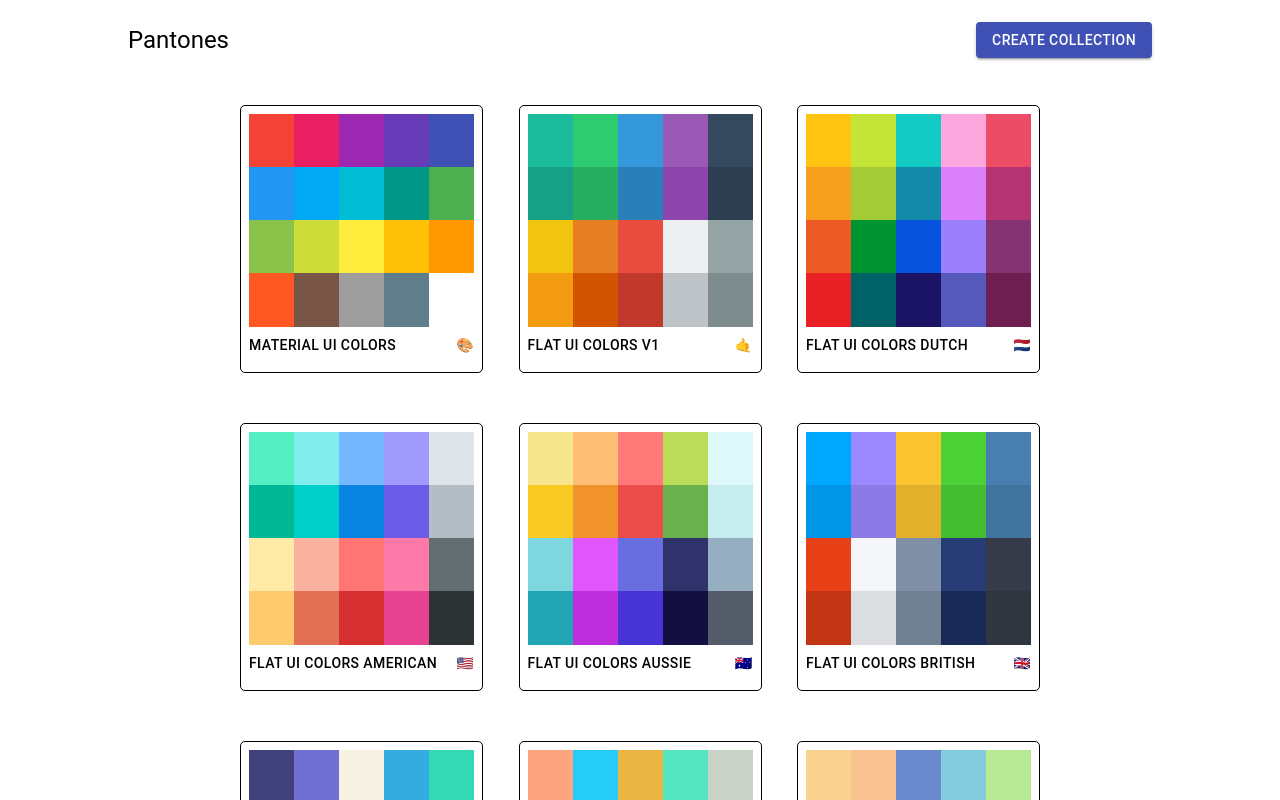
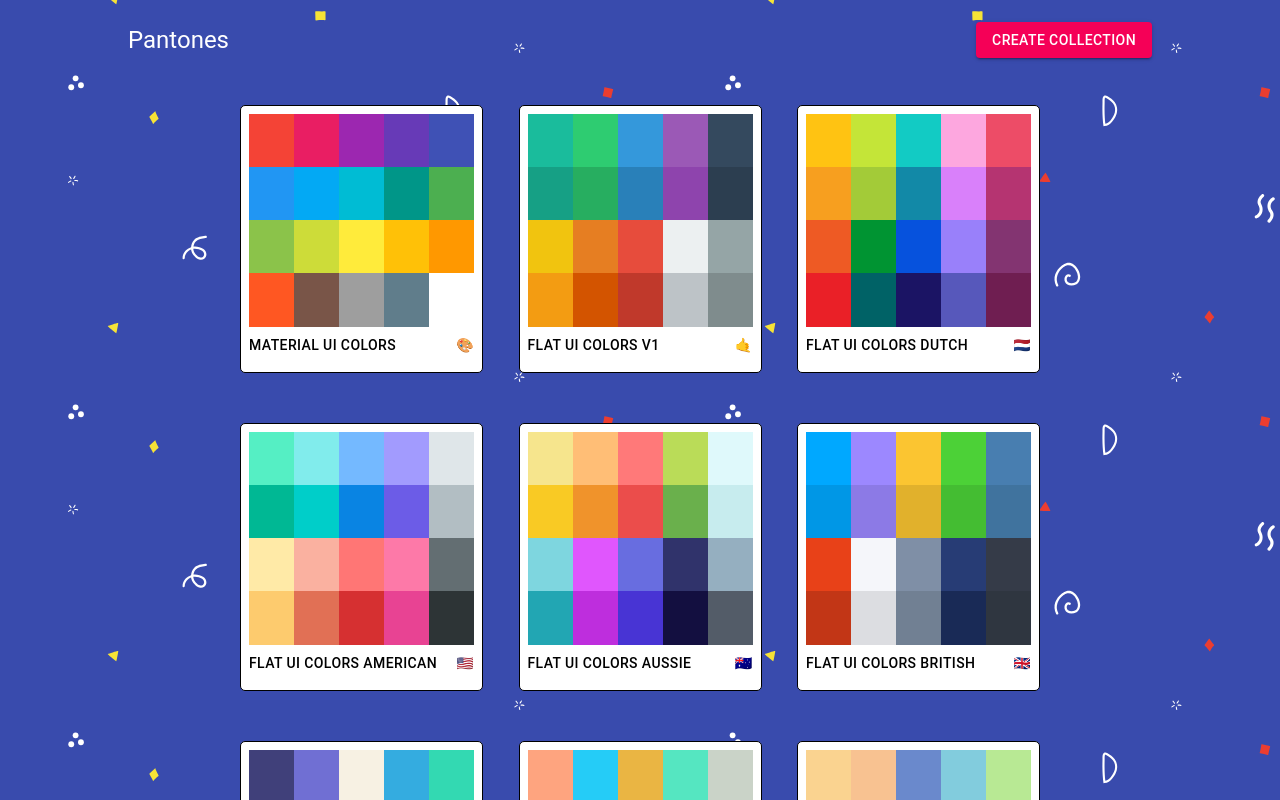
Before and after one commit to YoussefEgla/Pantones, a React (Create React App) app: page / in a window 1280 px wide. Shown: the top 800 px of the page. Built offline with nearby package versions, Linux system fonts and the light colour scheme.

Commit message:
add background

```diff
--- a/src/views/Collections.tsx
+++ b/src/views/Collections.tsx
@@ -18,7 +18,7 @@
             Pantones
           </Typography>
           <Link to="/collection/new">
-            <Button variant="contained" color="primary">
+            <Button variant="contained" color="secondary">
               Create Collection
             </Button>
           </Link>
--- a/src/views/styles/Collections.ts
+++ b/src/views/styles/Collections.ts
@@ -1,8 +1,11 @@
 import { makeStyles } from "@material-ui/core";
+import collectionsBackground from "./collections-bg.svg";
 
 export default makeStyles({
   root: {
     minHeight: "100vh",
+    background: `url(${collectionsBackground}) center center`,
+    backgroundRepeat: "repeat",
   },
   header: {
     height: "10vh",
@@ -15,6 +18,7 @@
     display: "flex",
     justifyContent: "space-between",
     alignItems: "center",
+    color: "white",
   },
   main: {
     maxWidth: "800px",
```
